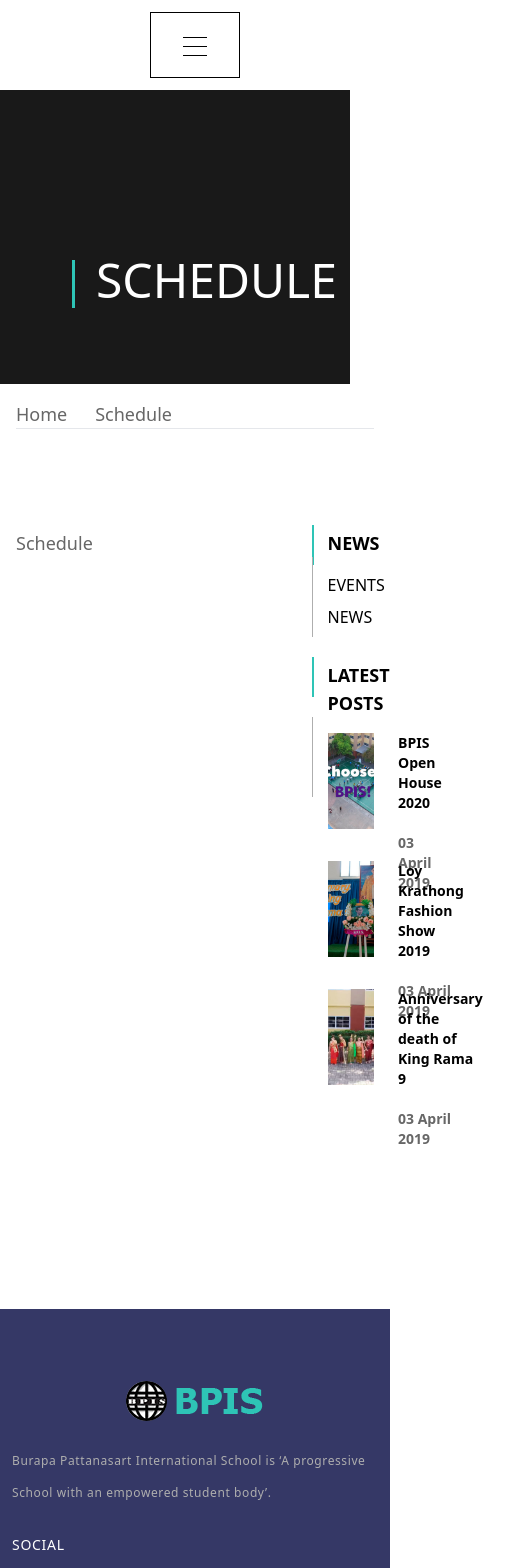
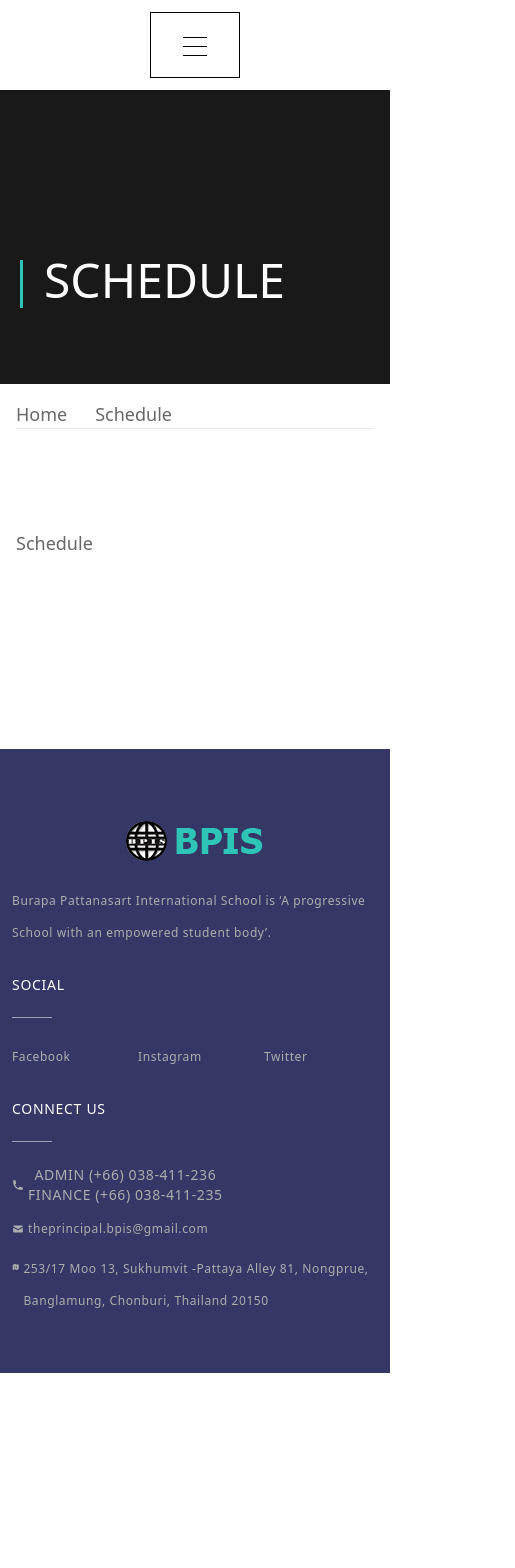
Before and after one commit to StRane/bpis-app, a Next.js app: page /schedule in a window 390 px wide. Shown: the top 1568 px of the page, 515 px wide, since content can reach past the window. After the commit the page ends 1373 px from the top, so only its background shows below. Built offline with nearby package versions, Linux system fonts and the light colour scheme.

Commit message:
final gallery

```diff
--- a/components/UI/gallery/galleryimage.tsx
+++ /dev/null
@@ -1,14 +0,0 @@
-const GalleryImage: React.FC<{ adress: string; name: string; key: string }> = (
-  props
-) => {
-  return (
-    <img
-      src={props.adress}
-      alt={props.name}
-      className="w-full h-full object-none object-center  animate-zoom"
-      key={props.key}
-    />
-  );
-};
-
-export default GalleryImage;
--- a/components/UI/gallery/gallerytext.tsx
+++ b/components/UI/gallery/gallerytext.tsx
@@ -43,10 +43,10 @@ const GalleryContent = (props: Props) => {
   });
 
   return (
-    <div className="min-w-screen min-h-screen max-h-screen max-w-screen grid grid-cols-9 text-center">
+    <div className="min-w-screen min-h-screen max-h-screen max-w-screen grid grid-cols-7 lg:grid-cols-9 text-center">
       <GalleryButton
         clicked={props.clicked}
-        style="col-span-1 h-10 w-10 md:h-20 md:w-20 self-center text-white text-center align-middle text-xl md:text-4xl rounded-full bg-bpisgry2/30 hover:bg-bpisg z-20 mx-auto"
+        style="hidden lg:block col-span-1 h-10 w-10 md:h-20 md:w-20 self-center text-white text-center align-middle text-xl md:text-4xl rounded-full bg-bpisgry2/30 hover:bg-bpisg z-20 mx-auto"
         type="decrease"
       />
       <div className="col-span-7 justify-center flex flex-col z-20 text-white">
@@ -110,7 +110,7 @@ const GalleryContent = (props: Props) => {
       </div>
       <GalleryButton
         clicked={props.clicked}
-        style="col-start-9 col-end-10 h-10 w-10 md:h-20 md:w-20 self-center text-white text-center align-middle text-xl md:text-4xl rounded-full bg-bpisgry2/30 hover:bg-bpisg z-20 mx-auto"
+        style="hidden lg:block col-start-9 col-end-10 h-10 w-10 md:h-20 md:w-20 self-center text-white text-center align-middle text-xl md:text-4xl rounded-full bg-bpisgry2/30 hover:bg-bpisg z-20 mx-auto"
         type="increase"
       />
       {!props.main && (
--- a/components/UI/pagelayouts/Pagetitle.tsx
+++ b/components/UI/pagelayouts/Pagetitle.tsx
@@ -1,8 +1,8 @@
 const Pagetitle: React.FC<{ name: string }> = (props) => {
   return (
-    <div className="relative w-screen h-96 -left-10 overflow-hidden">
+    <div className="relative w-screen h-96 overflow-hidden">
       <div className="w-full h-full absolute top-0 bg-black/90"></div>
-      <h1 className="relative top-64 left-0 text-5xl text-white pl-6 text-left ml-28 uppercase before:content-[''] before:w-[3px] before:h-12 before:left-0 before:top-1 before:bg-bpisg before:absolute before:mr-6">
+      <h1 className="relative top-64 left-0 text-5xl text-white pl-6 text-left ml-5 lg:ml-28 uppercase before:content-[''] before:w-[3px] before:h-12 before:left-0 before:top-1 before:bg-bpisg before:absolute before:mr-6">
         {props.name}
       </h1>
     </div>
--- a/components/UI/pagelayouts/SideInfos.tsx
+++ b/components/UI/pagelayouts/SideInfos.tsx
@@ -26,16 +26,7 @@ const SideInfos = () => {
   );
 
   return (
-    <div className="col-span-1 py-16">
-      <div className="text-lg font-semibold text-black uppercase">
-        <h3 className="relative pl-4 mb-2 before:content-[''] before:w-[2px] before:h-10 before:left-0 before:-top-1 before:bg-bpisg before:absolute before:mr-6">
-          News
-        </h3>
-        <ul className="relative mt-4 font-normal text-base pl-4 space-y-2 before:content-[''] before:w-[1px] before:h-20 before:left-0 before:-top-4 before:bg-bpisgry2 before:absolute before:mr-6 mb-8">
-          <li>Events</li>
-          <li>News</li>
-        </ul>
-      </div>
+    <div className="hidden lg:block col-span-1 py-16">
       <div className="text-lg font-semibold text-black">
         <h3 className="relative uppercase pl-4 mb-2 before:content-[''] before:w-[2px] before:h-10 before:left-0 before:-top-1 before:bg-bpisg before:absolute before:mr-6">
           Latest Posts
--- a/components/helper/typeSafety.tsx
+++ /dev/null
@@ -1,7 +0,0 @@
-export function ensure<T>(argument: T | undefined | null, message: string = 'This value was promised to be there.'): T {
-  if (argument === undefined || argument === null) {
-    throw new TypeError(message);
-  }
-
-  return argument;
-}
--- a/package.json
+++ b/package.json
@@ -13,7 +13,8 @@
     "react-dom": "18.2.0",
     "react-icons": "^4.6.0",
     "react-spring": "^9.5.5",
-    "tailwindcss-textshadow": "^2.1.3"
+    "tailwindcss-textshadow": "^2.1.3",
+    "usehooks-ts": "^2.9.1"
   },
   "devDependencies": {
     "@types/node": "18.11.3",
```
Also changed, not shown: images/white-blurred-background.webp (added), 1 other file (tests, documents, lock files or other folders).
